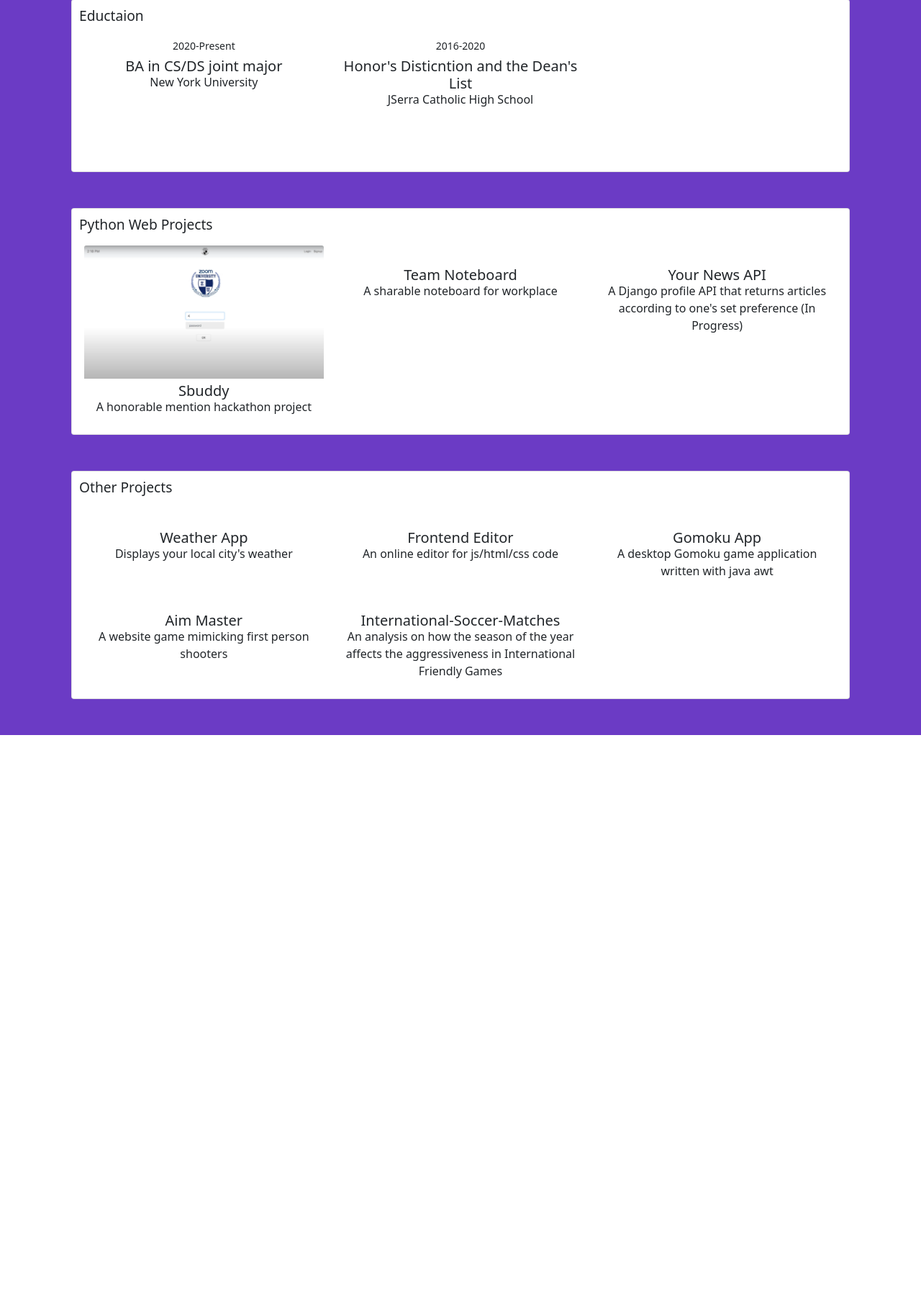
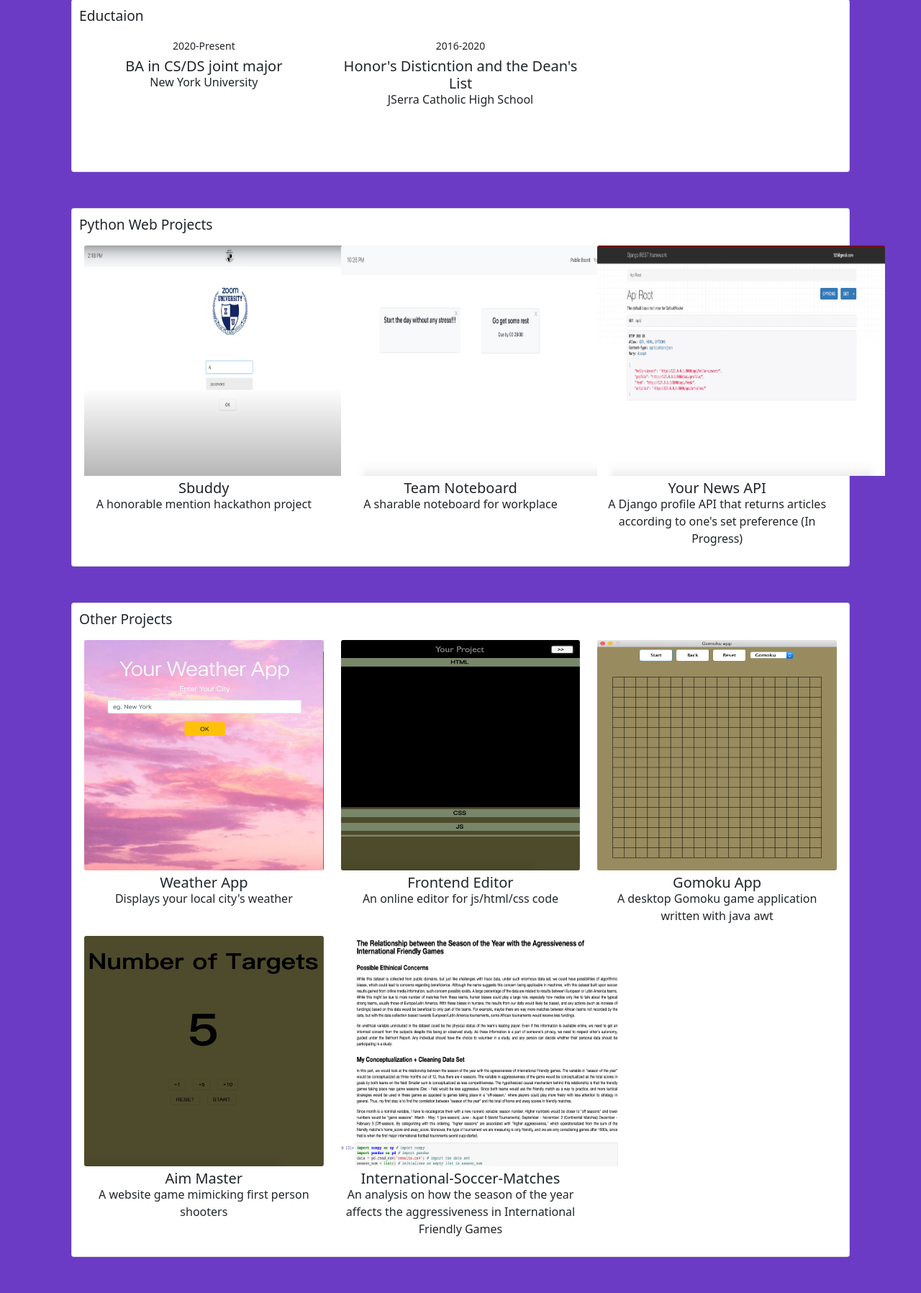
Before and after one commit to peterze123/collection, a PHP site: page / in a window 1280 px wide. Shown: the part 533-2329 px from the top of the page at 72% size. Before the commit the page ends 1554 px from the top, so only its background shows below. Run offline with PHP 8.4, Linux system fonts and the light colour scheme.

Commit message:
image update

```diff
--- a/portfolio/index.html
+++ b/portfolio/index.html
@@ -73,12 +73,12 @@
                                         <p>A honorable mention hackathon project</p>
                                     </div>
                                     <div class="col-md-4">
-                                        <img src="" alt="">
+                                        <img src="assets//team_notebook.png" alt="" class='card-img-top'>
                                         <h3 class="h5">Team Noteboard</h3>
                                         <p>A sharable noteboard for workplace</p>
                                     </div>
                                     <div class="col-md-4">
-                                        <img src="" alt="">
+                                        <img src="assets/your_news.png" alt="" class='card-img-top'>
                                         <h3 class="h5">Your News API</h3>
                                         <p>A Django profile API that returns articles according to one's set preference (In Progress)</p>
                                     </div>
@@ -91,27 +91,27 @@
                                 <h2>Other Projects</h2>
                                 <div class="row">
                                     <div class="col-md-4">
-                                        <img src="" alt="">
+                                        <img src="assets/weather.png" alt=""  class='card-img'>
                                         <h3 class="h5">Weather App</h3>
                                         <p>Displays your local city's weather</p>
                                     </div>
                                     <div class="col-md-4">
-                                        <img src="" alt="">
+                                        <img src="assets/frontend_editor.png" alt=""  class='card-img'>
                                         <h3 class="h5">Frontend Editor</h3>
                                         <p>An online editor for js/html/css code</p>
                                     </div>
                                     <div class="col-md-4">
-                                        <img src="" alt="">
+                                        <img src="assets/gomoku.png" alt=""  class='card-img'>
                                         <h3 class="h5">Gomoku App</h3>
                                         <p>A desktop Gomoku game application written with java awt</p>
                                     </div>
                                     <div class="col-md-4">
-                                        <img src="" alt="">
+                                        <img src="assets/counter.png" alt=""  class='card-img'>
                                         <h3 class="h5">Aim Master</h3>
                                         <p>A website game mimicking first person shooters</p>
                                     </div>
                                     <div class="col-md-4">
-                                        <img src="" alt="">
+                                        <img src="assets/notebook.png" alt=""  class='card-img-top'>
                                         <h3 class="h5">International-Soccer-Matches</h3>
                                         <p>An analysis on how the season of the year affects the aggressiveness in International Friendly Games</p>
                                     </div>
--- a/portfolio/style.css
+++ b/portfolio/style.css
@@ -47,3 +47,12 @@
      display: inline-block;
      text-align: center;
  }
+
+ .card-img-top{
+     min-width: 50vh;
+     height: 40vh;
+ }
+
+ .card-img{
+    height: 40vh;
+ }
```
Also changed, not shown: portfolio/assets/counter.png (added), portfolio/assets/frontend_editor.png (added), portfolio/assets/gomoku.png (added), portfolio/assets/notebook.png (added), portfolio/assets/team_notebook.png (added), portfolio/assets/weather.png (added), portfolio/assets/your_news.png (added).
